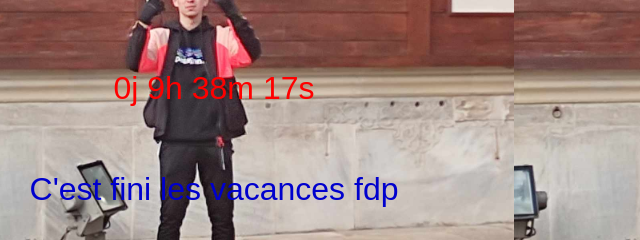
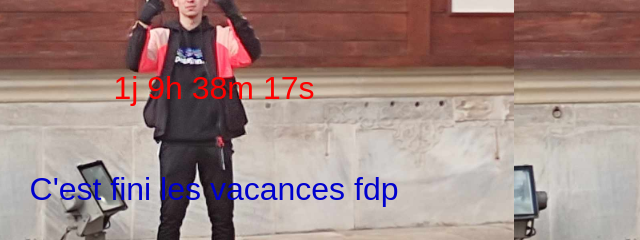
Before and after one commit to nathanboulanger/nathanboulanger.github.io, a website: page index.html in a window 1280 px wide. Shown: the part 341-581 px from the top of the page, 426-1066 px from the left. Drawn offline with Linux system fonts and the light colour scheme.

Commit message:
Update date

```diff
--- a/index.html
+++ b/index.html
@@ -26,7 +26,7 @@
     <p>C'est fini les vacances fdp</p>
 
     <script>
-      var countDownDate = new Date("2023-11-05T09:00:00").getTime(); // Set the countdown date here
+      var countDownDate = new Date("2023-11-06T09:00:00").getTime(); // Set the countdown date here
 
       var x = setInterval(function () {
         var now = new Date().getTime();
```
